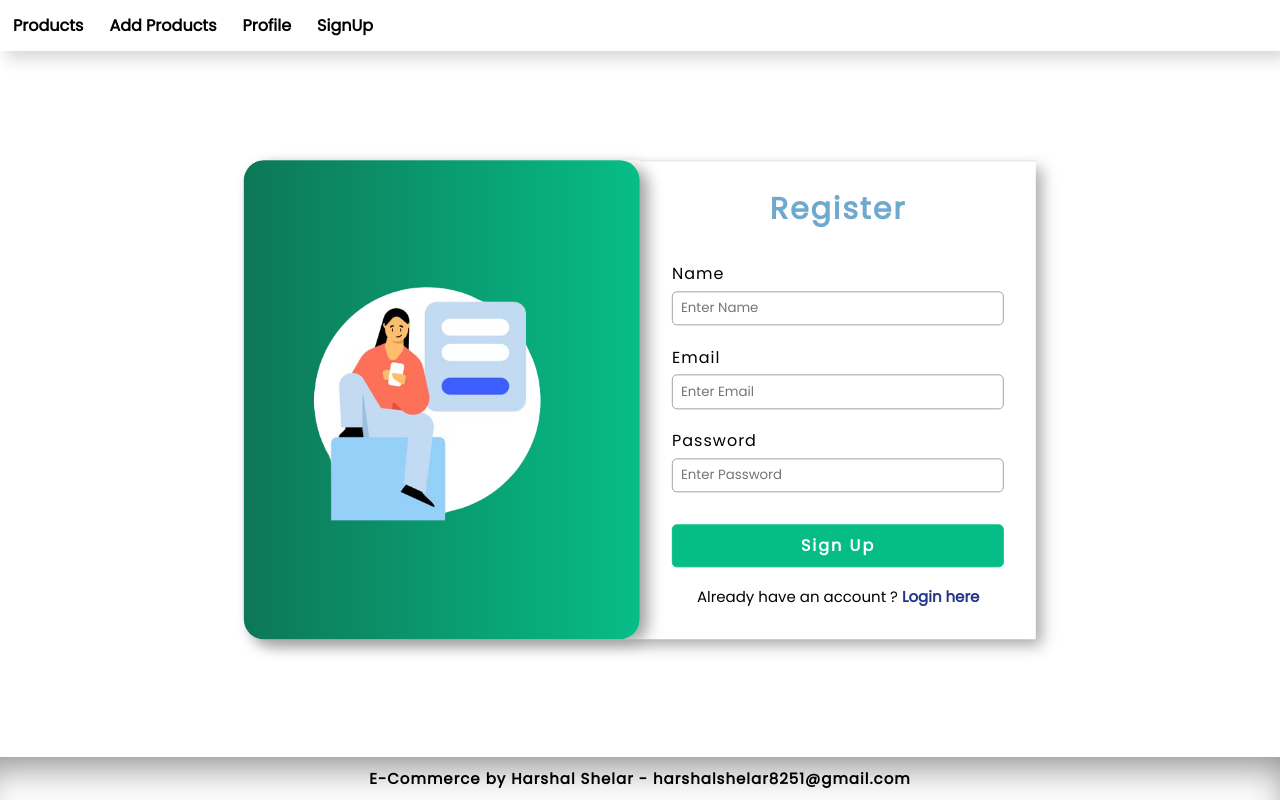
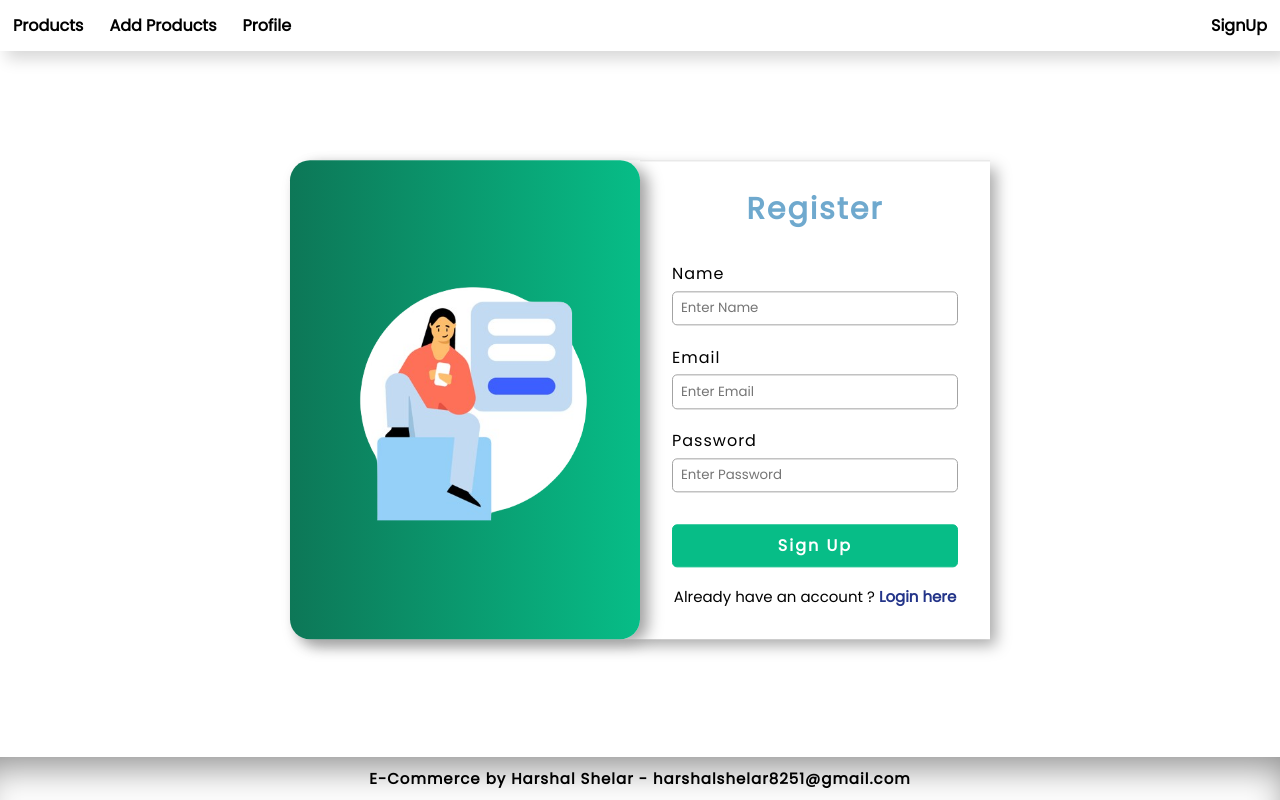
Before and after one commit to Harshal-Shelar/MERN-E-Com-FrontEnd, a React (Create React App) app: page /signUp in a window 1280 px wide. Built offline with nearby package versions, Linux system fonts and the light colour scheme.

Commit message:
nav bar updated

```diff
--- a/src/Components/Nav.jsx
+++ b/src/Components/Nav.jsx
@@ -16,14 +16,18 @@ const Nav = () => {
   return (
     <div>
       <ul className='nav-ul'>
+        <div className="all-li">
           <li className='nav-li'><Link to="/">Products</Link></li>
           <li className='nav-li'><Link to="/add">Add Products</Link></li>
           <li className='nav-li'><Link to="/profile">Profile</Link></li>
+        </div>
+        <div className="loginLogout">
           <li className='nav-li'>
             {
               auth ? <Link to='/signUp' onClick={logout}>Log out</Link> : <Link to="/signUp">SignUp</Link>
             }
           </li>
+        </div>
       </ul>
     </div>
   )
--- a/src/Styles/Login.css
+++ b/src/Styles/Login.css
@@ -1,6 +1,4 @@
 .loginMain {
-    /* margin: 3rem auto;
-    width: 700px; */
     display: flex;
     box-shadow: 7px 7px 15px -1px rgb(169, 169, 169);
     border-top-left-radius: 20px;
@@ -9,6 +7,8 @@
     left: 50%;
     position: absolute;
     transform: translate(-50%, -50%);
+    min-width: 700px;
+    width: 700px;
 }
 
 .image {
--- a/src/Styles/Nav.css
+++ b/src/Styles/Nav.css
@@ -1,6 +1,7 @@
 .nav-ul{
     text-align: center;
     display: flex;
+    justify-content: space-between;
     margin: 0 auto;
     width: 100%;
     background-color: transparent;
@@ -12,6 +13,7 @@
     text-decoration: none;
     margin: 0.5rem;
     padding: 5px;
+    display: inline-block;
     font-weight: 600;
 }
 .nav-li a{
--- a/src/Styles/SignUp.css
+++ b/src/Styles/SignUp.css
@@ -7,6 +7,8 @@
     box-shadow: 7px 7px 15px -1px rgb(169, 169, 169);
     border-top-left-radius: 20px;
     border-bottom-left-radius: 20px;
+    min-width: 700px;
+    width: 700px;
 }
 
 .fields{
```
Lines whose indentation alone changed are shown as unchanged.
